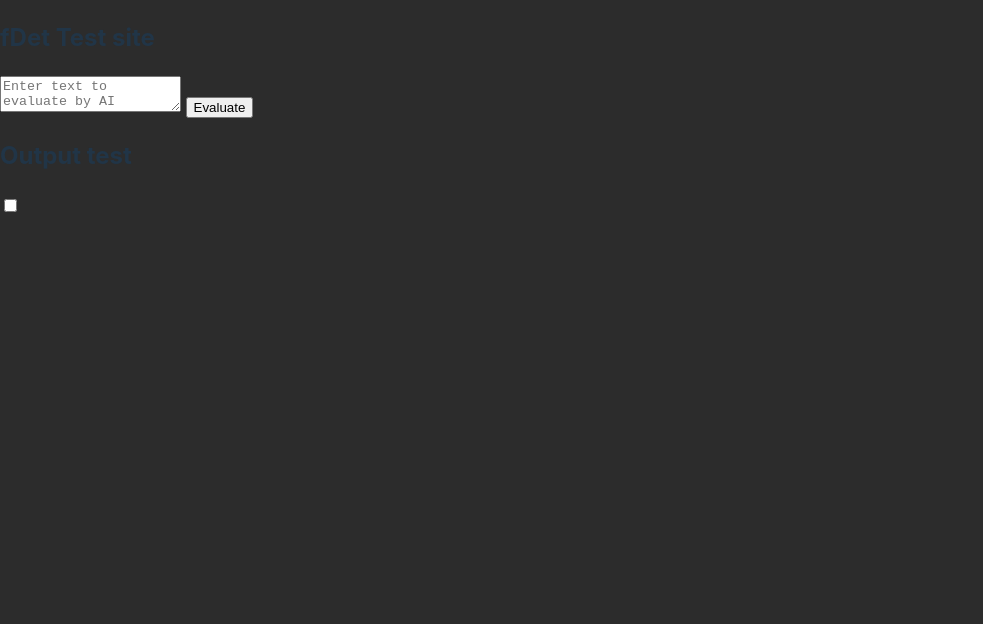
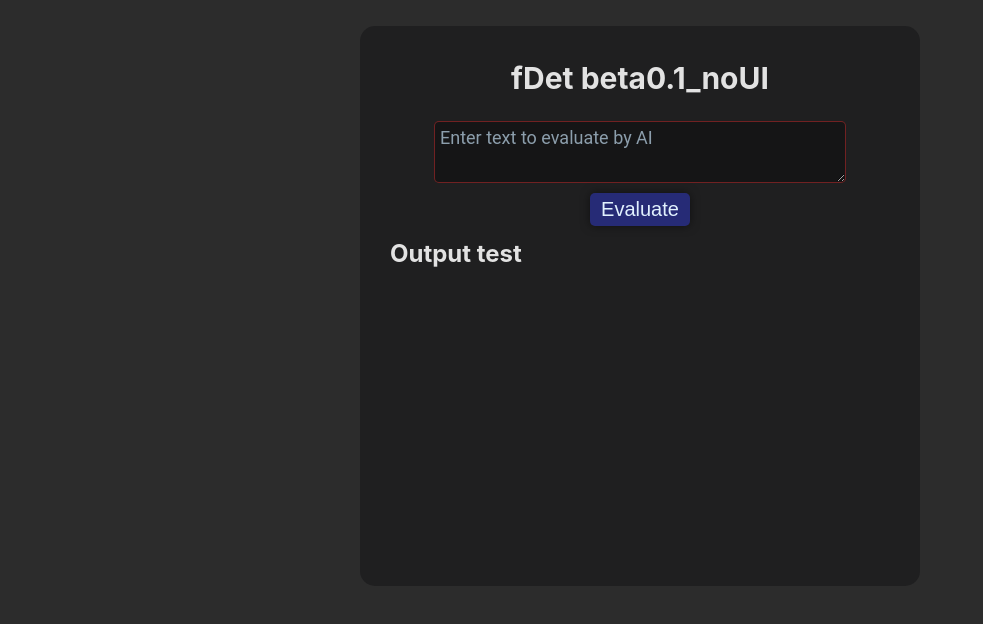
Before and after one commit to ByteSpiritGit/fdet, a Svelte app in the folder svelteSource/: page / in a window 1280 px wide. Shown: the top 624 px of the page, without its empty margins (0-983 px from the left). Built offline with nearby package versions, Linux system fonts and the light colour scheme.

Commit message:
App working as before svelte, multiple evaluations working also

```diff
--- a/svelteSource/index.html
+++ b/svelteSource/index.html
@@ -2,9 +2,9 @@
 <html lang="en">
   <head>
     <meta charset="UTF-8" />
-    <link rel="icon" type="image/svg+xml" href="/vite.svg" />
+    <!-- <link rel="icon" type="image/svg+xml" href="/vite.svg" /> -->
     <meta name="viewport" content="width=device-width, initial-scale=1.0" />
-    <title>Vite + Svelte + TS</title>
+    <title>fDet</title>
   </head>
   <body>
     <div id="app"></div>
--- a/svelteSource/src/App.svelte
+++ b/svelteSource/src/App.svelte
@@ -1,81 +1,206 @@
 <script lang="ts">
   // import Counter from './lib/Counter.svelte'
   // import Navbar from './lib/MainNavbar.svelte'
-  function evaluate() {
-    // const text = input.value;
-    // button.disabled = true;
-    // output.innerHTML = "Loading...";
 
-    // let processResult = async () => {
-    //     // let result = await fetchResult(text);
-    //     // result = result["validated"][0];
-    //     // printResults(result, output);
-    //     // button.disabled = false;
-    // }
-    // processResult();
+  let output = "";
 
-    console.log("Evaluating");
+  async function getEvaluated() {
 
-  }
+    let data = (<HTMLInputElement>document.getElementById("eval-input")).value;
+    let url = `/evaluation?text=${data}`
 
-  function getCookie(name) {
-    if (!document.cookie) {return null;}
-
-    const token = document.cookie.split(';')
-        .map(c => c.trim())
-
-    if (token.length === 0) {return null;}
-    return decodeURIComponent(token[0].split('=')[1]);
-  }
-
-  async function fetchResult(text) {
-    const csrfToken = getCookie('CSRF-TOKEN');
+    console.log("Evaluating...");
 
     const request = new Request(
-        `/evaluation?text=${text}`,
+        `${url}`,
         {
-        method: 'POST',
+        method: 'GET',
         headers: {
             'Content-Type': 'application/json',
-            'X-CSRFToken': csrfToken,
+            // 'X-CSRFToken': csrfToken,
             mode: 'same-origin'
         }
     });
 
     const response = await fetch(request);
-    const data = await response.json();
-    return data;
+    const jsoned = await response.json();
+    return jsoned.validated;
+  }
+
+  async function evaluate(e) {
+    const btn = e.currentTarget;
+    btn.disabled = true;
+
+    let evalued = await getEvaluated();
+    console.log(evalued)
+
+    btn.disabled = false;
+
+    output = "";
+    evalued.forEach(ev => {
+      output += `<b>Claim:</b> ${ev.claim} (ID: ${ev.id})<br/>`;
+      output += `<b>Label:</b> ${ev.label}<br/>`;
+      output += `<b>Supports:</b> ${(ev.supports * 100).toFixed(2)}%<br/>`;
+      output += `<b>Refutes:</b> ${(ev.refutes * 100).toFixed(2) }%<br/>`;
+      output += `<b>Evidence:</b> <br/>${ev.evidence}<br/>`;
+    });
   }
 </script>
 
 <!-- * HTML -->
-<!-- <main>
-  <header>
-    <logo />
-    <Navbar />
-    <profile />
-  </header>
+<main>
+  <section class="everything">
+    <h1 id="title">fDet beta0.1_noUI</h1>
 
-  <section>
+    <section class="input-section">
+      <textarea id="eval-input" placeholder="Enter text to evaluate by AI"></textarea>
+      <input type="submit" id="eval-button" value="Evaluate" on:click={evaluate}>
+
+    </section>
+
+    <section class="output-section">
+      <h2 id="output-title">Output test</h2>
+      <p id="output-text">
+        {@html output}
+      </p>
+    </section>
+
+    <!-- <section class="feedback-section">
+      <h2 id="feedback-title">Feedback</h2>
+      <input name="feedbackButton" type="checkbox" id="feedback-button">
+    </section> -->
 
   </section>
 </main>
 
- * CSS
+<!-- * css -->
 <style>
+  @import "./main.css";
 
+  .everything {
+    display: flex;
+    flex-direction: column;
+    align-items: center;
+
+
+    width: fit-content;
+    height: fit-content;
+
+    min-height: 500px;
+    min-width: 500px;
+
+    max-width: 650px;
+
+    margin: 2% auto;
+    padding: 30px;
+
+    background-color: #1f1f20;
+
+    border-radius: 15px;
+  }
+
+  .input-section {
+    display: flex;
+    flex-direction: column;
+    align-items: center;
+    justify-content: center;
+
+    width: 100%;
+    height: fit-content;
+
+    margin: 0 auto;
+  }
+
+  .input-section > #eval-input {
+    margin: 0 0 10px 0;
+    padding: 5px;
+
+    width: 400px;
+    max-width: 525px;
+    max-height: 250px;
+
+    min-width: 400px;
+    min-height: 50px;
+
+    border-radius: 5px;
+    border-width: 1px;
+    border-color: #bd2c2c8c;
+
+    background-color: rgba(0, 0, 0, 0.295);
+
+    font-size: 18px;
+    outline: none;
+
+    color: #E1F1FE;
+    font-family: 'roboto', sans-serif;
+  }
+
+  .input-section #eval-input::placeholder {
+    color: #8c9eac;
+  }
+
+
+  .input-section > #eval-button {
+    margin: 0 0 10px 0;
+    padding: 5px;
+
+    width: 100px;
+
+    border-radius: 5px;
+    border: none;
+    font-size: 20px;
+
+    transition: 200ms;
+
+    /* background-image: linear-gradient(to right top, #2f40d8, #3444d9, #3848db, #3d4cdc, #4150dd, #4150dd, #4150dd, #4150dd, #3d4cdc, #3848db, #3444d9, #2f40d8); */
+    background-color: #2c36bd8c;
+    color: #E1F1FE;
+
+    box-shadow: 0 0 10px 0 rgba(0, 0, 0, 0.5);
+  }
+
+  .input-section > #eval-button:hover#eval-button:enabled {
+    color: rgb(255, 255, 255);
+    width: 104px;
+    letter-spacing: 1px;
+  }
+
+  .input-section > #eval-button:active#eval-button:enabled {
+      color: rgb(255, 255, 255);
+      width: 98px;
+      font-size: 19px;
+      letter-spacing: 0px;
+  }
+
+  .input-section > #eval-button:disabled {
+      background-color: #bd2c2c8c;
+      background-image: none;
+      color: #be4940;
+  }
+
+  #title {
+    margin: 0 auto 20px auto;
+    font-size: 30px;
+  }
+
+  .output-section, .feedback-section {
+      margin: 0;
+      padding: 0;
+
+      width: 100%;
+  }
+
+  #output-text {
+      margin: 10px 0;
+  }
+
+  #feedback-button {
+      margin: 0;
+      padding: 0;
+  }
+
+  h2 {
+      margin: 0;
+      padding: 0;
+  }
 </style>
--->
-
-<main>
-  <!-- {% csrf_token %} -->
-  <section id="everything">
-    <h1 id="title">fDet Test site</h1>
-    <section id="input-section">
-        <textarea id="eval-input" name="text" placeholder="Enter text to evaluate by AI"></textarea>
-        <input name="evalButton" type="submit" id="eval-button" value="Evaluate" on:click={evaluate}>
-    <section id="output-section">
-        <h2 id="output-title">Output test</h2>
-        <p id="output-text"></p> <!-- Do tohohle dávej output-->
-        <input name="feedbackButton" type="checkbox" id="feedback-button">
-</main>
--- a/svelteSource/src/main.css
+++ b/svelteSource/src/main.css
@@ -6,14 +6,14 @@
   --color-primary: #2c2c2c;
   --color-secondary: #e8d5c4;
   --color-tertiary: #3a98b9;
-  --color-text: #ffffff;
+  --color-text: rgba(255, 255, 255, 0.87);
 
   font-family: Inter, system-ui, Avenir, Helvetica, Arial, sans-serif;
   line-height: 1.5;
   font-weight: 400;
 
   color-scheme: light dark;
-  color: rgba(255, 255, 255, 0.87);
+  color: var(--color-text);
   background-color: var(--color-primary);
 
   font-synthesis: none;
@@ -27,10 +27,3 @@ body {
     margin: 0;
     padding: 0;
 }
-
-@media (prefers-color-scheme: light) {
-  :root {
-    color: #213547;
-    background-color: var(--color-primary);
-  }
-}
```
